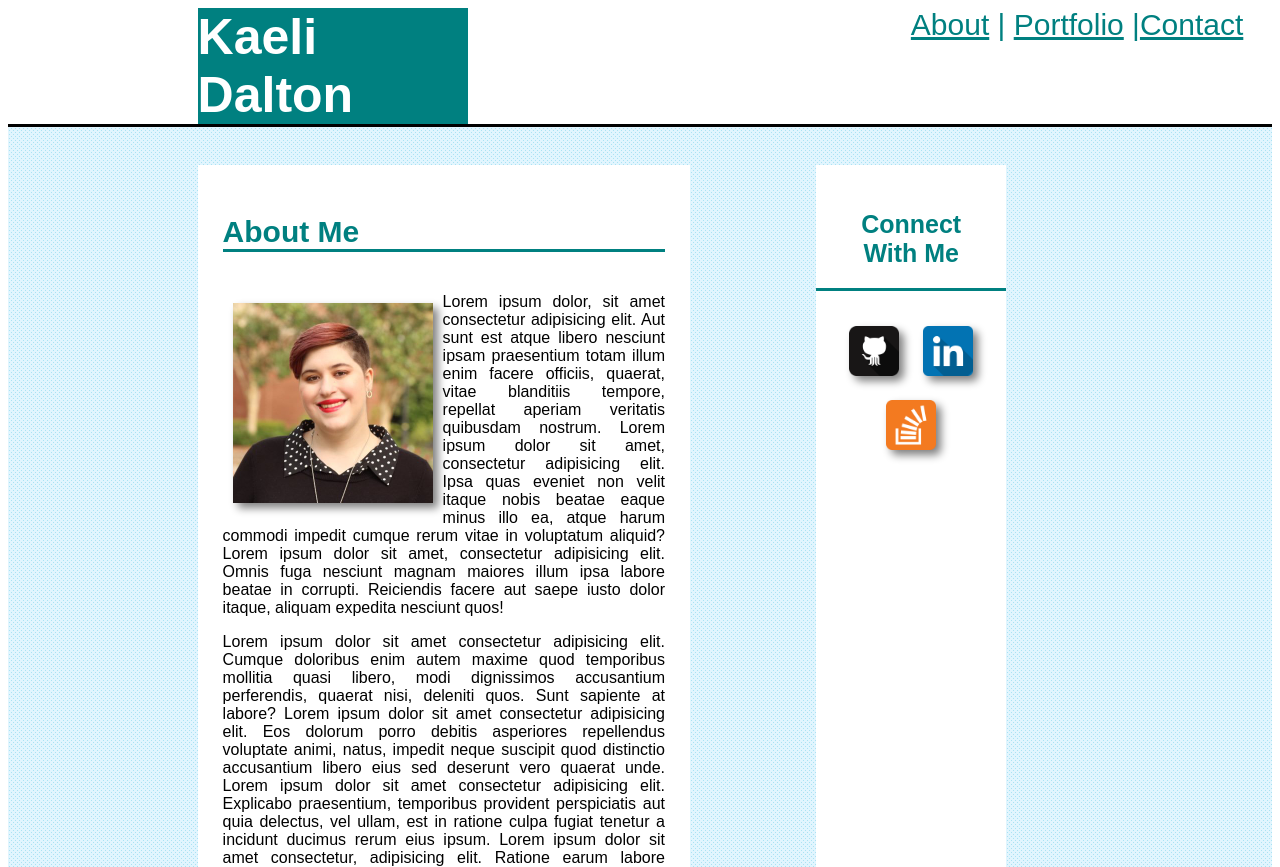
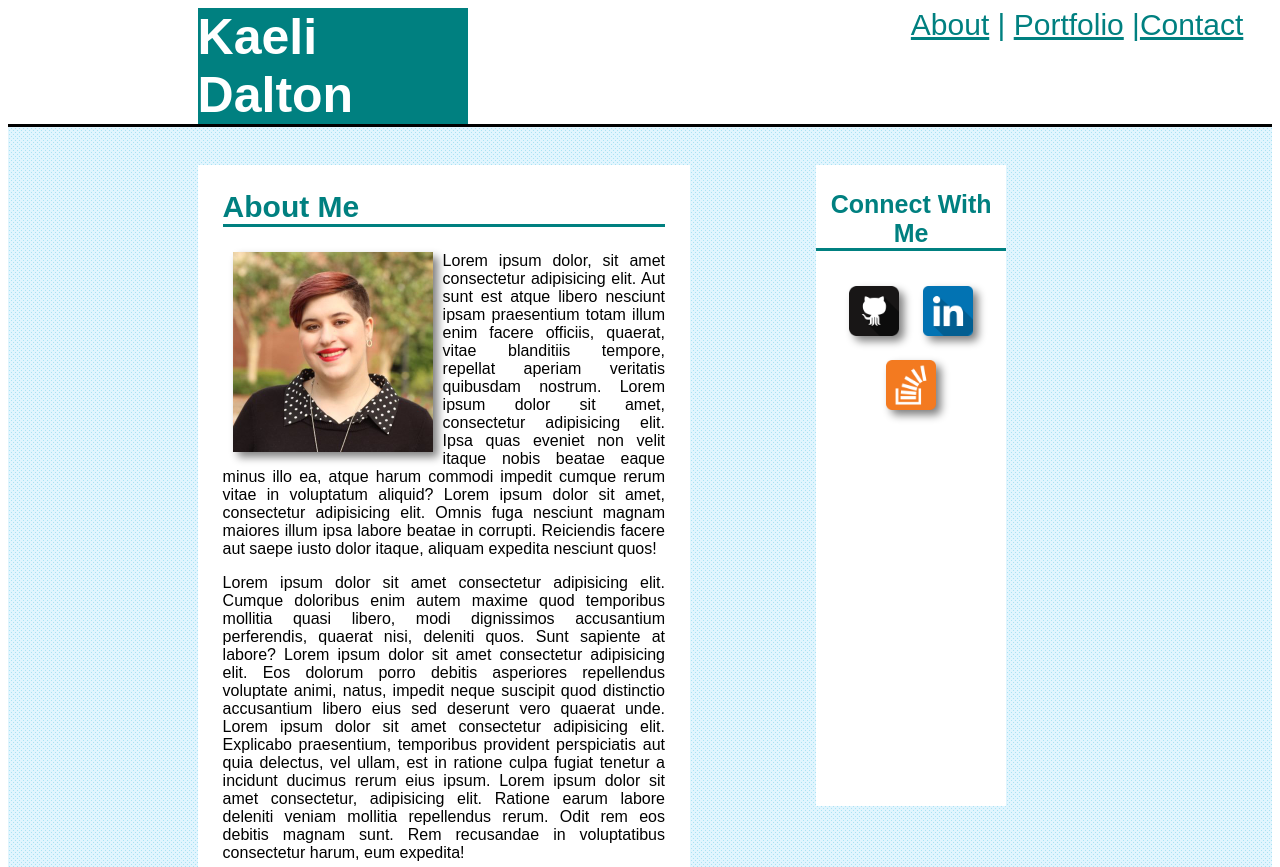
Before and after one commit to KaeliDalton/m6-hw6-dalton-kaeli, a plain HTML site: page index.html in a window 1280 px wide. Shown: the top 867 px of the page. Drawn offline with Linux system fonts and the light colour scheme.

Commit message:
about margin adjustment

```diff
--- a/styles.css
+++ b/styles.css
@@ -3,7 +3,6 @@
 }
 #About, h3 {
     display: flex;
-    padding: 20px;
     flex-direction: column;
 }
 main {
@@ -53,6 +52,7 @@ h3 {
 }
 article {
     text-align: justify;
+    margin-top: 0px;
 }
 h2 {
     text-align: left;
@@ -66,7 +66,8 @@ h2 {
     background-color: white;
     width: 35%;
     margin-left: 15%;
-    padding: 25px;
+    padding-left: 25px;
+    padding-right: 25px;
     margin-top: 3%;
     margin-bottom: 10% ;
 }
@@ -82,6 +83,7 @@ h2 {
 }
 #Copy {
     font-family: Arial, Helvetica, sans-serif;
+    margin-top: 0px;
 }
 #name {
     background-color: teal;
@@ -97,7 +99,9 @@ h2 {
     padding: 10px;
 }
 .photo-me {
-    margin: 10px;
+    margin-left: 10px;
+    margin-right: 10px;
+    margin-bottom: 10px;
     float: left;
     filter: drop-shadow(5px 5px 4px gray);
 }
```
